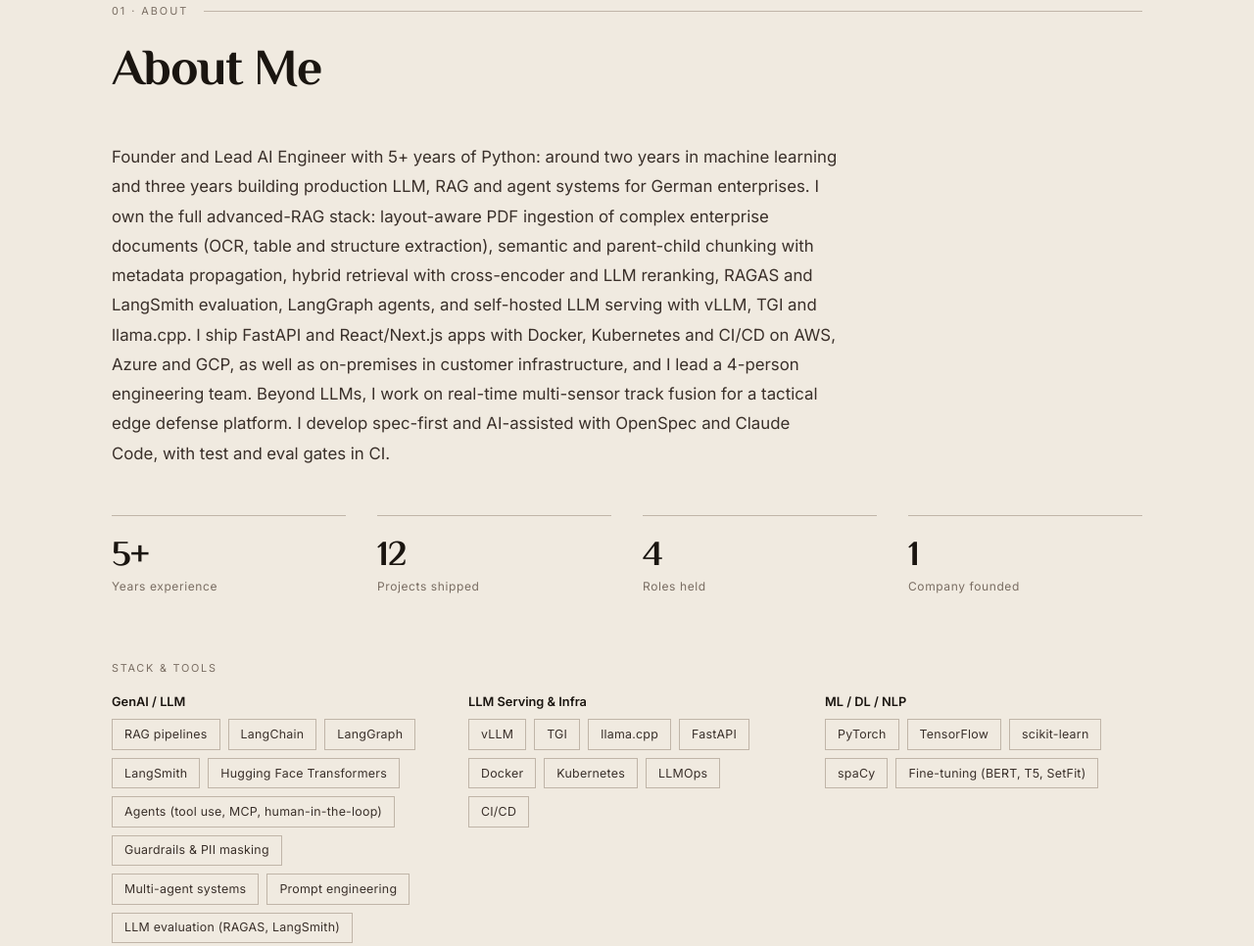
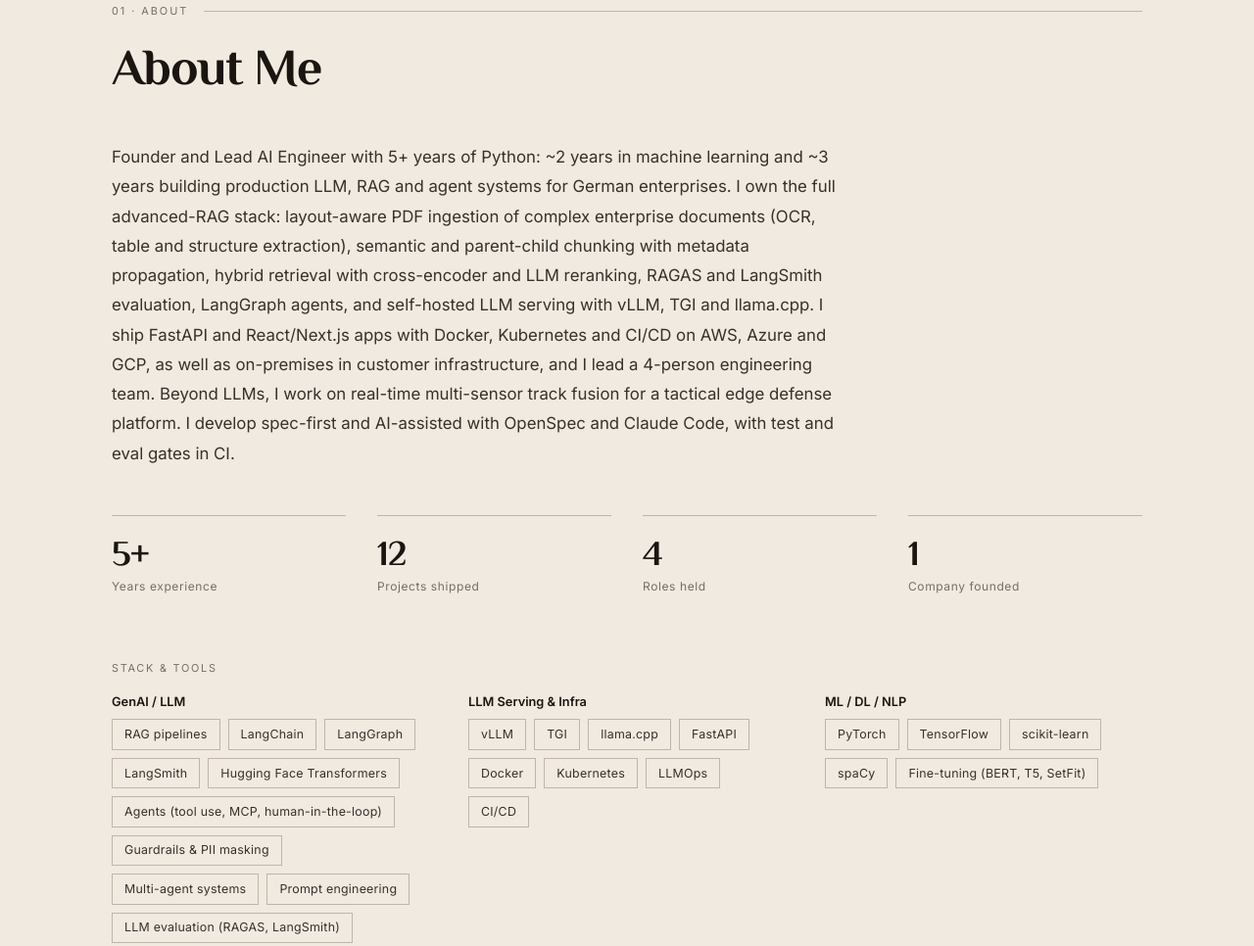
Before and after one commit to Lori10/lori10.github.io, a plain HTML site: page index.html in a window 1280 px wide. Shown: the part 889-1855 px from the top of the page at 98% size. Drawn offline with Linux system fonts and the light colour scheme.

Commit message:
docs: use numerals for years of experience and scholarship count

```diff
--- a/index.html
+++ b/index.html
@@ -60,8 +60,8 @@
 
       <div class="about">
         <p class="about__summary reveal">
-          Founder and Lead AI Engineer with 5+ years of Python: around two years in machine learning and
-          three years building production LLM, RAG and agent systems for German enterprises. I own the full
+          Founder and Lead AI Engineer with 5+ years of Python: ~2 years in machine learning and
+          ~3 years building production LLM, RAG and agent systems for German enterprises. I own the full
           advanced-RAG stack: layout-aware PDF ingestion of complex enterprise documents (OCR, table and
           structure extraction), semantic and parent-child chunking with metadata propagation, hybrid retrieval
           with cross-encoder and LLM reranking, RAGAS and LangSmith evaluation, LangGraph agents, and
@@ -151,7 +151,7 @@
             <p class="education__degree">B.Sc. Computer Science</p>
             <p class="education__school">Faculty of Natural Sciences, University of Tirana</p>
             <p class="education__dates">Oct 2017 – Jul 2020</p>
-            <p class="education__thesis">Awards: two scholarships for excellent academic performance (2017–2018, 2018–2019), issued by the University of Tirana</p>
+            <p class="education__thesis">Awards: 2 scholarships for excellent academic performance (2017–2018, 2018–2019), issued by the University of Tirana</p>
           </div>
         </div>
 
```
